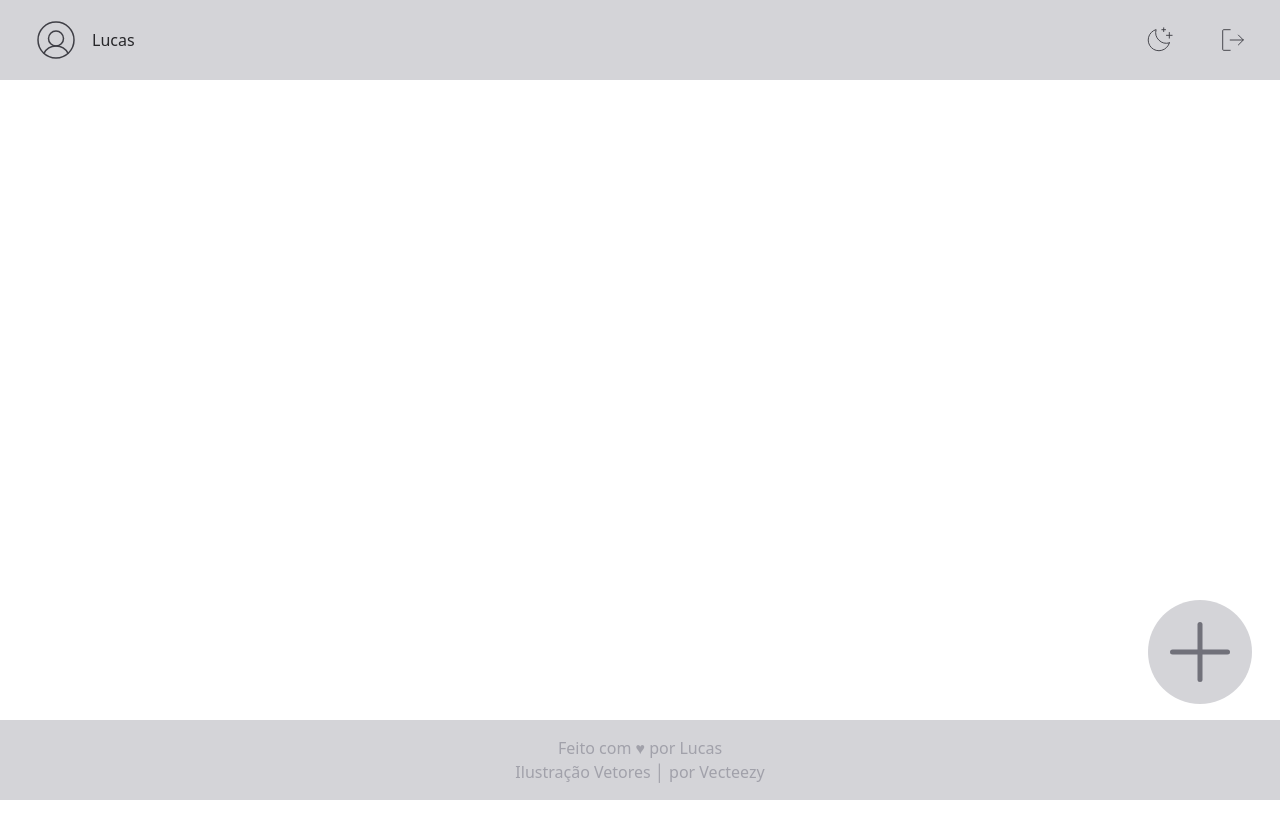
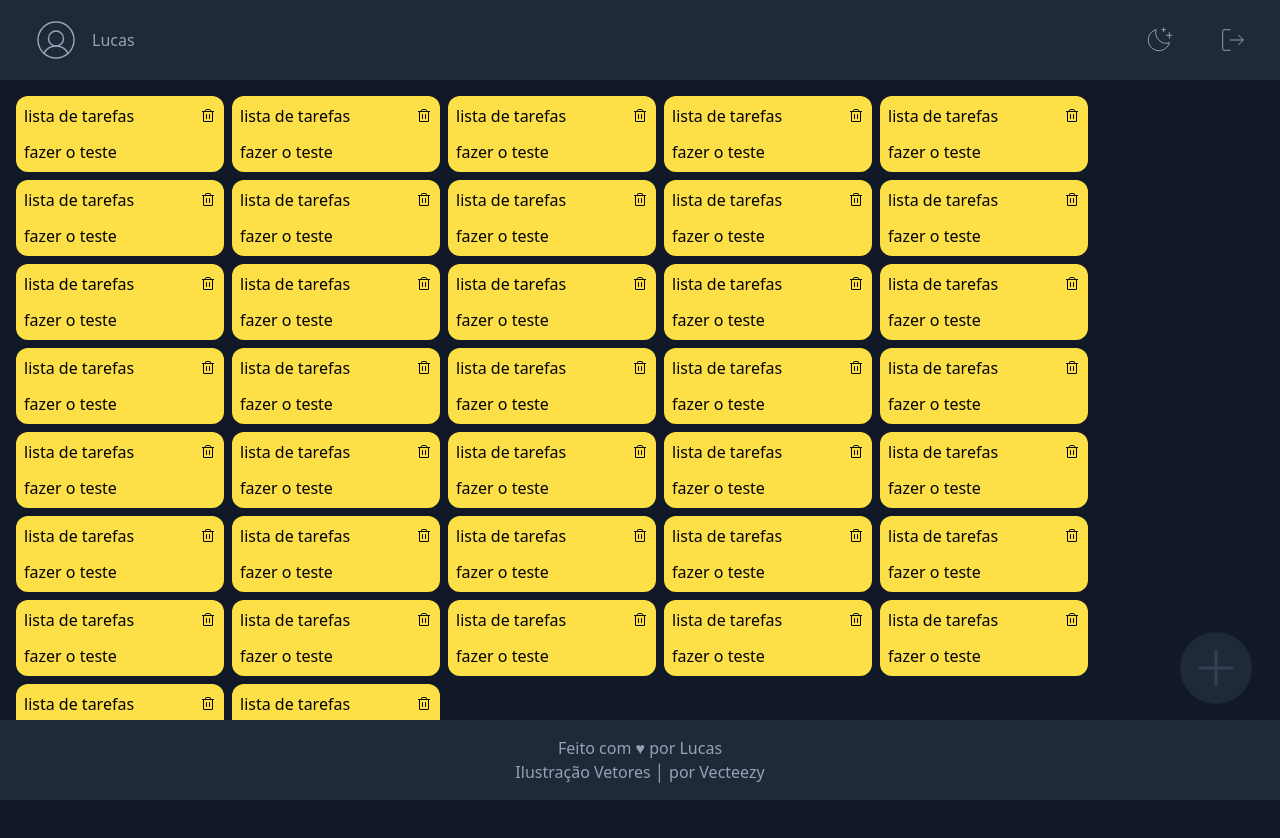
Before and after one commit to lucasmelosilva/todo-list, a React (Vite) app: page / in a window 1280 px wide. Shown: the top 838 px of the page. Before the commit the page ends 800 px from the top, so only its background shows below. Built offline with nearby package versions, Linux system fonts and the light colour scheme.

Commit message:
Fix
  ButtonNewCard -  tamanho do icone && posicao fixa
  NewCard - posicao fixa
  Header - posicao fixa
  index.html - inicia com dark mode ligado

Add
  Main

```diff
--- a/index.html
+++ b/index.html
@@ -1,13 +1,16 @@
 <!DOCTYPE html>
-<html lang="en">
+<html lang="en" class="dark">
+
 <head>
   <meta charset="UTF-8" />
   <link rel="icon" type="image/svg+xml" href="/src/favicon.svg" />
   <meta name="viewport" content="width=device-width, initial-scale=1.0" />
   <title>Vite App</title>
 </head>
+
 <body>
   <div id="root"></div>
   <script type="module" src="/src/main.jsx"></script>
 </body>
+
 </html>
--- a/src/App.jsx
+++ b/src/App.jsx
@@ -1,29 +1,10 @@
-import { useState } from 'react';
-
-import { Header } from './components/Header';
-import { Footer } from './components/Footer';
-import { NewCard } from './components/NewCard';
-import { ButtonNewCard } from './components/ButtonNewCard';
-
 import "./main.css";
+import ToDOList from "./ToDo";
 
 function App() {
-  const [isNewCard, setIsNewCard] = useState(false);
-
-  function handleNewCard() {
-    setIsNewCard(!isNewCard);
-  }
-
   return (
     <>
-      <Header />
-
-      {
-        isNewCard === true ? <NewCard handleNewCard={handleNewCard} /> : <ButtonNewCard handleNewCard={handleNewCard} />
-      }
-
-
-      <Footer />
+      <ToDOList />
     </>
   )
 }
--- /dev/null
+++ b/src/ToDo/index.jsx
@@ -0,0 +1,21 @@
+
+
+import { Header } from '../components/Header';
+import { Main } from '../components/Main';
+import { Footer } from '../components/Footer';
+
+
+function ToDOList() {
+
+  return (
+    <>
+      <Header />
+
+      <Main />
+
+      <Footer />
+    </>
+  )
+}
+
+export default ToDOList
--- a/src/components/ButtonNewCard.jsx
+++ b/src/components/ButtonNewCard.jsx
@@ -2,9 +2,9 @@ import { Plus } from "phosphor-react";
 
 export function ButtonNewCard({ handleNewCard }) {
   return (
-    <div className="absolute bottom-24 right-7 z-10">
+    <div className="fixed bottom-24 right-7 z-10">
       <button onClick={handleNewCard} className="bg-zinc-300  dark:bg-gray-800 rounded-full p-3">
-        <Plus size="5em" className="text-zinc-500 dark:text-slate-700 dark:hover:text-slate-500 hover:text-zinc-700 transition-colors" />
+        <Plus size="3em" className="text-zinc-500 dark:text-slate-700 dark:hover:text-slate-500 hover:text-zinc-700 transition-colors" />
       </button>
     </div>
   )
--- a/src/components/Header.jsx
+++ b/src/components/Header.jsx
@@ -3,7 +3,7 @@ import { ThemeButton } from './ThemeButton';
 
 export function Header() {
   return (
-    <div className="w-full px-6 py-4 md:px-8 bg-zinc-300 dark:bg-gray-800 flex items-center justify-between transition-colors duration-150">
+    <div className="w-full px-6 py-4 md:px-8 fixed top-0 bg-zinc-300 dark:bg-gray-800 flex items-center justify-between transition-colors duration-150">
       <div className="flex items-center">
         <UserCircle size="48px" weight="thin" className="text-zinc-700 dark:text-slate-400" />
 
--- /dev/null
+++ b/src/components/Main.jsx
@@ -0,0 +1,22 @@
+import { useState } from 'react';
+
+import { NewCard } from '../components/NewCard';
+import { ListCards } from '../components/ListCards';
+import { ButtonNewCard } from '../components/ButtonNewCard';
+
+export function Main() {
+  const [isNewCard, setIsNewCard] = useState(false);
+
+  function handleNewCard() {
+    setIsNewCard(!isNewCard);
+  }
+  return (
+    <div className='mt-[80px] mb-[80px]'>
+      <ListCards />
+      {
+        isNewCard === true ? <NewCard handleNewCard={handleNewCard} /> : <ButtonNewCard handleNewCard={handleNewCard} />
+      }
+    </div>
+  )
+
+}
--- a/src/components/NewCard.jsx
+++ b/src/components/NewCard.jsx
@@ -4,7 +4,7 @@ export function NewCard({
   handleNewCard
 }) {
   return (
-    <form className='w-[90%] md:w-[50em] dark:bg-gray-800 bg-zinc-300 rounded-xl p-2 z-10 absolute top-24 md:top-40 right-1/2 translate-x-1/2'>
+    <form className='w-[90%] md:w-[50em] dark:bg-gray-800 bg-zinc-300 rounded-xl p-2 z-10 fixed top-24 md:top-40 right-1/2 translate-x-1/2'>
       <div className='flex items-center justify-between mb-3'>
 
 
```
Lines whose indentation alone changed are shown as unchanged.
